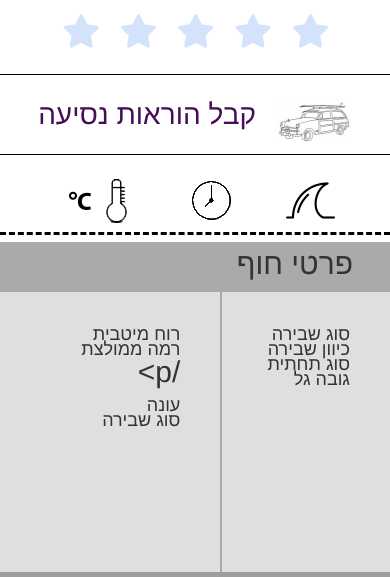
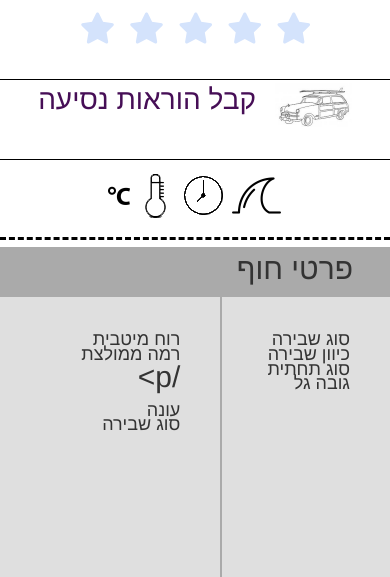
Before and after one commit to ns007/WebProject, a PHP site: page /spotinfo.php in a window 390 px wide. Shown: the part 584-1161 px from the top of the page. Run offline with PHP 8.4, Linux system fonts and the light colour scheme; data that the repository does not hold is empty; some libraries are stand-ins or nearby versions.

Commit message:
sagi responsive

```diff
--- a/includes/css/HeaderStyle.css
+++ b/includes/css/HeaderStyle.css
@@ -51,6 +51,11 @@ header{
 		display: block;
 		width: 49px;
 		height: 37px;
+		/*
+		float:right;
+				margin-top:5%;
+				margin-right:5%;*/
+
 		position: absolute;
 		top:5%;
 		right: 7%;
@@ -59,18 +64,31 @@ header{
 
 	#logo{
 		float: left;
+		width: 30%;
+		min-width:200px;
+		max-width:304px;
+		height: 100px;
+	}
+
+	#userPic{
+		width: 8%;
+		min-width:70px;
+		height: 100px;
+		float: left;
 	}
 
 	#glbHeader{
 		border-bottom: 3px solid black;
+		height: 100px;
+
 	}
 
 	.shownMobileMenu{
 		display: block;
+		width:40%;
 		position: absolute;
-        width: 304px;
 		z-index: 100;
-        left: 265px;
+		right:-4%;
 		top: 78px;
 	}
 }
--- a/includes/css/mySpotGoogleMapStyle.css
+++ b/includes/css/mySpotGoogleMapStyle.css
@@ -12,10 +12,12 @@ menu, nav, section { display: block; }
 
 /*=========================AllPages============================*/
 
+
 #map {
-    height: 443px;
+    height: 498px;
     width: 100%;
 }
+
 
 .clear{
     clear: both;
@@ -42,7 +44,6 @@ menu, nav, section { display: block; }
 
 /*====================WaterInfo====================*/
 #waterInfo {
-    padding:20px;
     direction:rtl;
     height:80px;
     width:100%;
@@ -52,11 +53,22 @@ menu, nav, section { display: block; }
 
 .dataTxt {
     display:inline;
-    margin-right:15px;
 }
 
 .paddedWaterInfo{
-    padding-left: 20%;
+    padding-left: 5%;
+}
+#waterInfo h3 {
+    font-size:150%;
+}
+#waveHeight{
+    margin-left:0%;
+}
+#waveTiming{
+    margin-left:0%;
+}
+#waveTemp{
+
 }
 /*==================EndWaterInfo===================*/
 
@@ -75,9 +87,10 @@ menu, nav, section { display: block; }
 
 /*==============LinkToDrivingDirections=============*/
 #getDrvDirections{
+    display:block;
     padding:20px;
     direction:rtl;
-    height:80px;
+    height:160px;
     width:100%;
     border-bottom: black solid 1px;
 }
@@ -117,7 +130,18 @@ menu, nav, section { display: block; }
 /*============EndLinkToDrivingDirections===========*/
 
 /*====================Posts====================*/
+
+/*
+.userPosts{
+	display:block;
+	border-bottom:#000000 solid 1px;
+	height:10px;
+	width:100%;
+}*/
+
 #posts > article{
+    width:100%;
+    float:right;
     text-align: right;
 }
 
@@ -126,7 +150,10 @@ menu, nav, section { display: block; }
 }
 
 .postImage{
-    width: 100%;
+    display:block;
+    width: 70%;
+    padding:5%;
+    margin-right:15%;
 }
 /*==================EndPosts===================*/
 
@@ -263,7 +290,10 @@ menu, nav, section { display: block; }
 
 /*==============ExtendedSpotDetails============*/
 #extendedSpotDetails{
+    display:block;
+    float:right;
     direction:rtl;
+    width:100%;
 }
 
 #extendedSpotDetailsHeader {
@@ -401,33 +431,215 @@ menu, nav, section { display: block; }
 }
 /*===================EndTitle==================*/
 /*=======================EndNewpotsPage========================*/
+/*=======================StartDeskTopPage========================*/
+@media (min-width:600.5px){
+    #map-container {
+        display:block;
+        height: 498px;
+        width: 73%;
+        float:right;
+    }
+    #getDrvDirections{
+        display:block;
+        padding:2px;
+        margin-right:2%;
+        direction:rtl;
+        height:100%;
+        width:25%;
+        border: black solid 1px;
+    }
+    #getDrvDirections img{
+        margin:2%;
+        width:95%;
+    }
+    #getDrvDirections a{
+        width:100%;
+        display:inline;
+        color: #351ECC;
+        font-size:200%;
+        margin-right:15px;
+    }
 
+    #getDrvDirections > a{
+        text-decoration: none;
+        cursor: pointer;
+    }
+
+    #getDrvDirections{
+        text-align: center;
+    }
+
+    #directionsMap{
+        width: 280px;
+        height: 400px;
+        float: left;
+        margin-top: 1.65%;
+    }
+
+    #directionsPanel{
+        width: 300px;
+        float: right;
+    }
+
+    #drivingInstrucionsPanel {
+        width: 68%;
+        margin: 0 auto;
+    }
+    #waterInfo{
+        margin-top:5px;
+        display:block;
+        padding:4px;
+        margin-right:2%;
+        direction:rtl;
+        height:100%;
+        width:25%;
+        border: black solid 1px;
+    }
+    #waveHeight{
+        padding:2px;
+        display:block;
+        margin:4px;
+        border-bottom:#000000 solid 1px;
+        color:#351ECC;
+    }
+    #waveTiming{
+        padding:2px;
+        display:block;
+        margin:4px;
+        border-bottom:#000000 solid 1px;
+        color:#351ECC;
+    }
+    #waveTemp{
+        padding:2px;
+        display:block;
+        margin:4px;
+        color:#351ECC;
+    }
+}
+/*=======================EndDeskTopPage========================*/
 
 /*=======================MobileDesgin=====================*/
 @media (max-width:600px){
+    #map-container {
+        display:block;
+        height: 444px;
+        width: 100%;
+    }
     #wrapper{
         width: 100%;
     }
-/*========================IndexPage============================*/
-    /*====================WaterInfo====================*/
+    #getDrvDirections{
+        display:block;
+        padding:20px;
+        direction:rtl;
+        height:160px;
+        width:100%;
+        border-bottom: black solid 1px;
+    }
+
+    #getDrvDirections > a{
+        text-decoration: none;
+        cursor: pointer;
+    }
+
+    #getDrvDirections{
+        text-align: center;
+    }
+
+    #getDrvDirections > a{
+        display:inline;
+        color: #460E56;
+        font-size:200%;
+        margin-right:15px;
+    }
+
+    #directionsMap{
+        width: 280px;
+        height: 400px;
+        float: left;
+        margin-top: 1.65%;
+    }
+
+    #directionsPanel{
+        width: 300px;
+        float: right;
+    }
+
+    #drivingInstrucionsPanel {
+        width: 68%;
+        margin: 0 auto;
+    }
+    #waterInfo {
+        padding:2%;
+
+    }
+    #waterInfo h3 {
+        font-size:100%;
+    }
 
     .paddedWaterInfo{
-        padding-left: 10%;
+        padding-left: 0%;
     }
+    #waveHeight{
+        margin:2px;
+    }
+    #waveTiming{
+        margin:2px;
+    }
+    #waveTemp{
+        margin:0px;
+    }
+    /*========================IndexPage============================*/
+    /*====================WaterInfo====================*/
 
     #favoriteSpot{
         width: 40%;
     }
     /*==================EndWaterInfo===================*/
-}
-/*=======================EndIndexPage==========================*/
+    /*=======================EndIndexPage==========================*/
 
 
-/*=========================SpotsPage===========================*/
+    /*=========================SpotsPage===========================*/
     /*====================WaterInfo====================*/
+    #waterInfo {
+        padding:0px;
+        padding-top:10px;
+    }
+    #waterInfo h3 {
+        font-size:140%;
+    }
 
+    .paddedWaterInfo{
+        padding-left: 0%;
+    }
+    #waveHeight{
+        margin:2px;
+    }
+    #waveTiming{
+        margin:2px;
+    }
+    #waveTemp{
+        margin:0px;
+    }
+    #map {
+        height: 443px;
+        width: 80%;
+        margin:0 auto;
+    }
+    #posts{
+        float:right;
+    }
+    #posts h4{
+        width:80%;
+    }
+    .postImage{
+        display:block;
+        width: 80%;
+        padding:9%;
+        margin-right:10%;
+    }
 
     /*==================EndWaterInfo===================*/
-
+}
 /*========================EndSpotsPage=========================*/
 /*=======================EndMobileDesgin=====================*/
--- a/includes/css/navMenu.css
+++ b/includes/css/navMenu.css
@@ -8,7 +8,7 @@
 #navMenu li{
 
     display:inline-block;
-    float: left;
+    float: right;
     width:20%;
     min-width:35px;
 }
@@ -29,11 +29,11 @@
 }
 
 #navMenu li:hover a {
-    background: #19c589;
+    background: #351ECC;
 }
 
 #navMenu .selected{
-    background: #19c589;
+    background: #351ECC;
 }
 
 .navMenuState{}
@@ -47,9 +47,11 @@
     }
 
     #navMenu li {
-		min-width: 85.5%;
+        width: 100%;
+        /*
         position:relative;
-		left: 5.5%;
+                left: 20%;*/
+
     }
 }
 /*===================EndMobileDesgin===============================*/
--- a/includes/css/rankingStars.css
+++ b/includes/css/rankingStars.css
@@ -1,5 +1,8 @@
 .starsContainer {
+    display:block;
+    float:right;
     width: 100%;
+    height:80px;
     text-align: center;
     border-bottom:  black solid 1px;
 }
@@ -10,8 +13,8 @@ div.stars {
 }
 
 label.star {
-    padding: 10px;
-    font-size: 36px;
+    padding: 7px;
+    font-size: 2.400em;
     transition: all .2s;
 }
 
--- a/includes/js/mySpotGoogleMapScripts.js
+++ b/includes/js/mySpotGoogleMapScripts.js
@@ -95,9 +95,10 @@ var createMarker = function (i) {
 };
 
 var getDataToIndexPage = function () {
-    initMap();
     getDataFromDB("select * from 74_spot").done(function (data) {
+        initMap();
         spots = JSON.parse(data);
+        console.log(spots);
         for (var i = 0; i < spots.length; i++) {
             var marker = createMarker(i);
             self.markers.push(marker);
--- a/includes/php/getDataFromDB.php
+++ b/includes/php/getDataFromDB.php
@@ -12,6 +12,6 @@
     while ($row = mysqli_fetch_assoc($res)) {
         array_push($row2, $row);
     }
+    echo json_encode($row2);
     $connection->close();
-    echo json_encode($row2);
 ?>
--- a/spotinfo.php
+++ b/spotinfo.php
@@ -26,11 +26,12 @@
     </header>
     <nav id="navMenu" class="navMenuState">
         <ul id="menu">
+            <li class="firstNavLink"><a href="index.html">דף הבית</a></li>
+            <li><a href="spots.html">ספוטים</a></li>
+            <li><a href="newspot.html">הוסף ספוט</a></li>
+            <li><a href="#">עדכון תנאי חוף</a></li>
             <li><a href="#">התראות</a></li>
-            <li><a href="#">עדכון תנאי חוף</a></li>
-            <li><a href="newspot.html">הוסף ספוט</a></li>
-            <li><a href="spots.html">ספוטים</a></li>
-            <li class="firstNavLink"><a href="index.html">דף הבית</a></li>
+
         </ul>
     </nav>
     <div class="clear"></div>
@@ -38,8 +39,10 @@
         <h2 id="spotName"></h2>
         <h3><span id="spotCity" class="txtInfo"></span><span id="spotRegion" class="txtInfo"></span></h3>
     </section>
-    <div id="map">
-    </div>
+    <br><br>
+    <section id="map-container">
+        <div id="map"></div>
+    </section>
     <div class="starsContainer">
         <div class="stars">
             <label class="star st1"></label>
@@ -71,10 +74,10 @@
                 <h2 class="spotDataValue" id="optWind"></h2>
                 <h4 class="spotDataKey">רמה ממולצת</h4>
                 <h2 class="spotDataValue" id="level">/p>
-                <h4 class="spotDataKey">עונה</h4>
-                <h2 class="spotDataValue" id="season"></h2>
-                <h4 class="spotDataKey">סוג שבירה</h4>
-                <h2 class="spotDataValue" id="waveBreakType"></h2>
+                    <h4 class="spotDataKey">עונה</h4>
+                    <h2 class="spotDataValue" id="season"></h2>
+                    <h4 class="spotDataKey">סוג שבירה</h4>
+                    <h2 class="spotDataValue" id="waveBreakType"></h2>
             </section>
             <section id="spotDataLeftBlock">
                 <h4 class="spotDataKey">סוג שבירה</h4>
```
Also changed, not shown: includes/css/newSpot.css (+12 -4 lines), index.html (+9 -5 lines), newspot.html (+7 -6 lines), newspotform.php (+9 -9 lines), spots.html (+5 -4 lines). Lines whose indentation alone changed are shown as unchanged.
